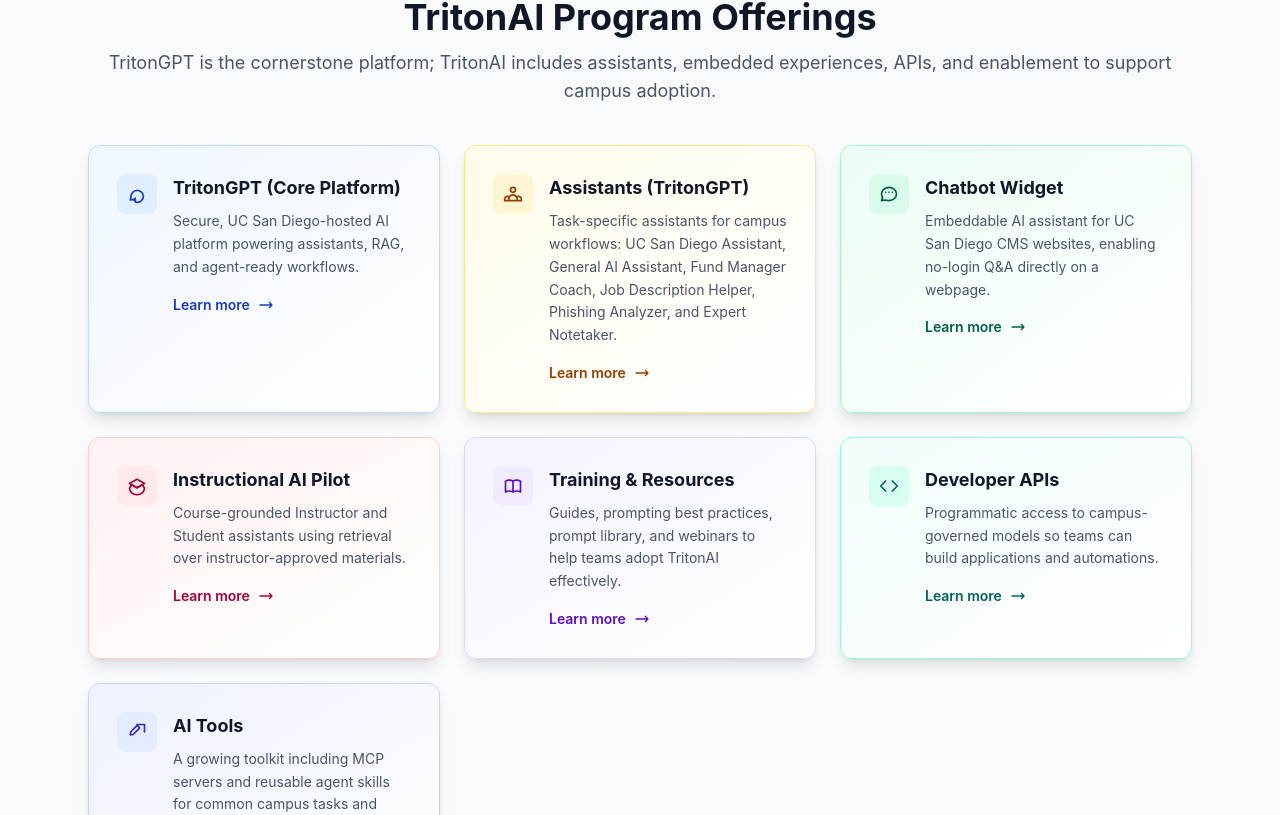
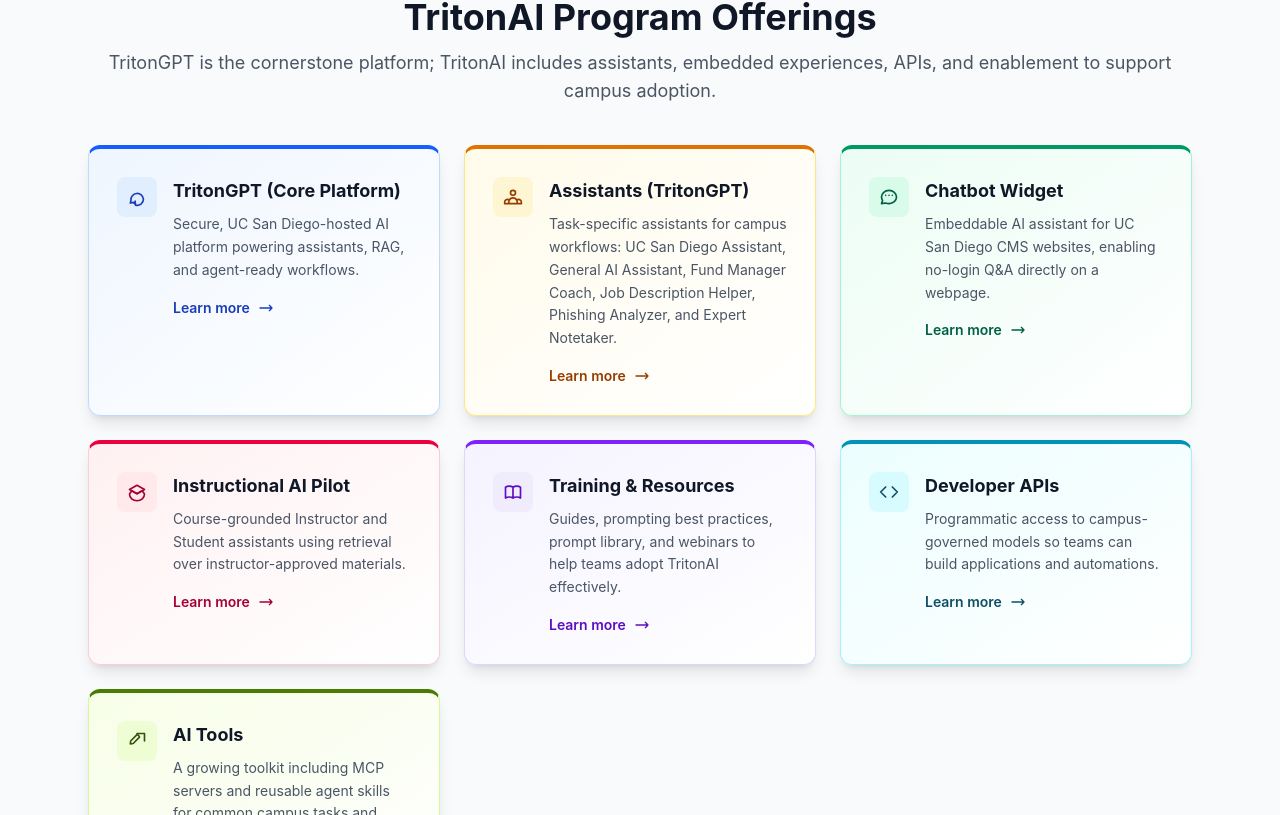
Before and after one commit to bpollak/brettpollak-website, a Next.js app: page /tritongpt in a window 1280 px wide. Shown: the part 1065-1880 px from the top of the page. Built offline with nearby package versions, Linux system fonts and the light colour scheme.

Commit message:
Give each TritonAI offering a unique color

```diff
--- a/app/tritongpt/TritonGPTContent.tsx
+++ b/app/tritongpt/TritonGPTContent.tsx
@@ -35,39 +35,39 @@ export default function TritonGPTContent() {
   const metricsRef = useRef<HTMLElement>(null);
   const programOfferingStyles = [
     {
-      card: "bg-gradient-to-br from-blue-50 to-white border-blue-200 hover:border-blue-300",
+      card: "bg-gradient-to-br from-blue-50 to-white border-blue-200 hover:border-blue-300 border-t-blue-600",
       iconWrap: "bg-blue-100/70 text-blue-800 group-hover:bg-blue-100",
       cta: "text-blue-800",
     },
     {
-      card: "bg-gradient-to-br from-amber-50 to-white border-amber-200 hover:border-amber-300",
+      card: "bg-gradient-to-br from-amber-50 to-white border-amber-200 hover:border-amber-300 border-t-amber-600",
       iconWrap: "bg-amber-100/70 text-amber-800 group-hover:bg-amber-100",
       cta: "text-amber-800",
     },
     {
-      card: "bg-gradient-to-br from-emerald-50 to-white border-emerald-200 hover:border-emerald-300",
+      card: "bg-gradient-to-br from-emerald-50 to-white border-emerald-200 hover:border-emerald-300 border-t-emerald-600",
       iconWrap: "bg-emerald-100/70 text-emerald-800 group-hover:bg-emerald-100",
       cta: "text-emerald-800",
     },
     {
-      card: "bg-gradient-to-br from-rose-50 to-white border-rose-200 hover:border-rose-300",
+      card: "bg-gradient-to-br from-rose-50 to-white border-rose-200 hover:border-rose-300 border-t-rose-600",
       iconWrap: "bg-rose-100/70 text-rose-800 group-hover:bg-rose-100",
       cta: "text-rose-800",
     },
     {
-      card: "bg-gradient-to-br from-violet-50 to-white border-violet-200 hover:border-violet-300",
+      card: "bg-gradient-to-br from-violet-50 to-white border-violet-200 hover:border-violet-300 border-t-violet-600",
       iconWrap: "bg-violet-100/70 text-violet-800 group-hover:bg-violet-100",
       cta: "text-violet-800",
     },
     {
-      card: "bg-gradient-to-br from-teal-50 to-white border-teal-200 hover:border-teal-300",
-      iconWrap: "bg-teal-100/70 text-teal-800 group-hover:bg-teal-100",
-      cta: "text-teal-800",
+      card: "bg-gradient-to-br from-cyan-50 to-white border-cyan-200 hover:border-cyan-300 border-t-cyan-600",
+      iconWrap: "bg-cyan-100/70 text-cyan-900 group-hover:bg-cyan-100",
+      cta: "text-cyan-900",
     },
     {
-      card: "bg-gradient-to-br from-indigo-50 to-white border-indigo-200 hover:border-indigo-300",
-      iconWrap: "bg-indigo-100/70 text-indigo-800 group-hover:bg-indigo-100",
-      cta: "text-indigo-800",
+      card: "bg-gradient-to-br from-lime-50 to-white border-lime-200 hover:border-lime-300 border-t-lime-700",
+      iconWrap: "bg-lime-100/70 text-lime-900 group-hover:bg-lime-100",
+      cta: "text-lime-900",
     },
   ];
 
@@ -247,7 +247,7 @@ export default function TritonGPTContent() {
                 href={offering.href}
                 target="_blank"
                 rel="noopener noreferrer"
-                className={`card-3d rounded-xl p-7 shadow-lg border hover:shadow-2xl transition-all group ${style.card}`}
+                className={`card-3d rounded-xl p-7 shadow-lg border border-t-4 hover:shadow-2xl transition-all group ${style.card}`}
               >
                 <div className="flex items-start gap-4">
                   <div className={`w-10 h-10 rounded-lg flex items-center justify-center flex-shrink-0 transition-colors ${style.iconWrap}`}>
```
